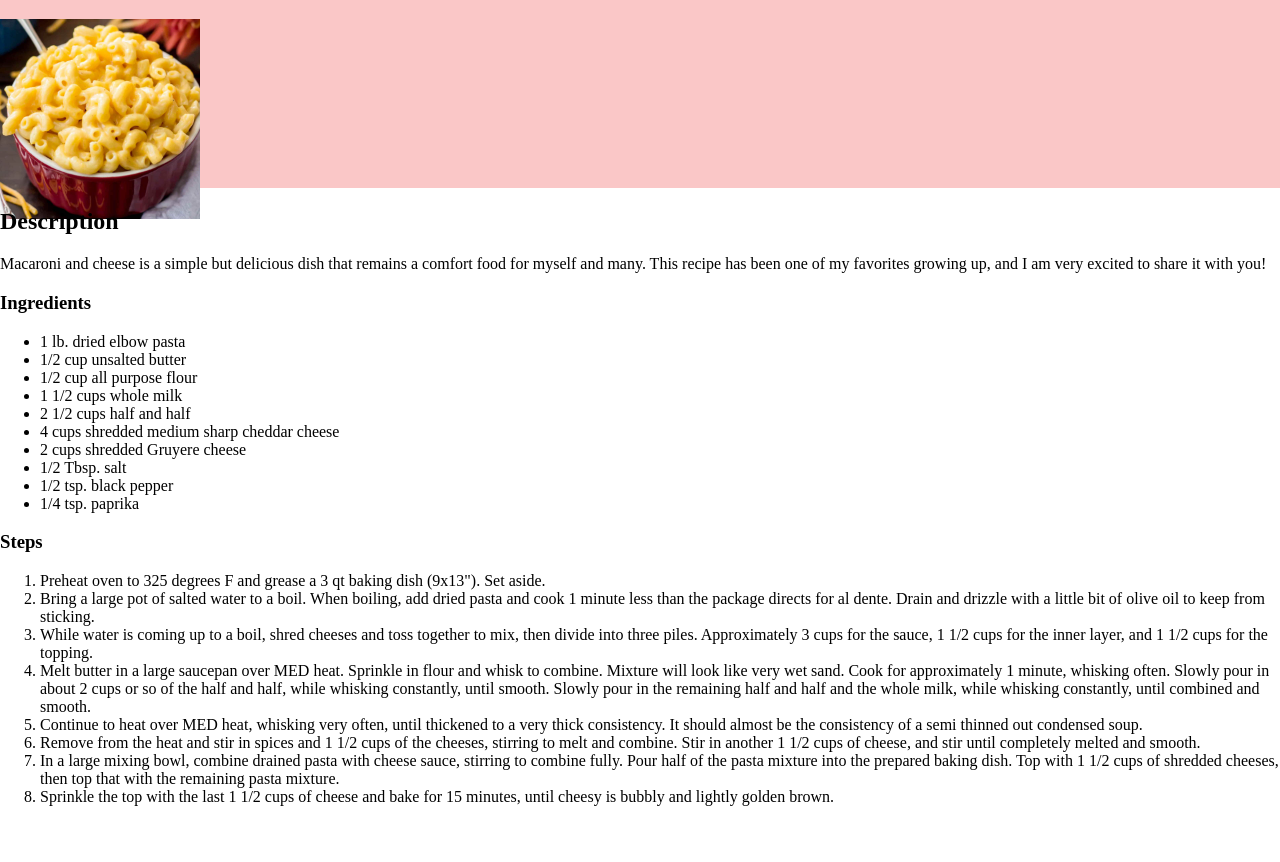
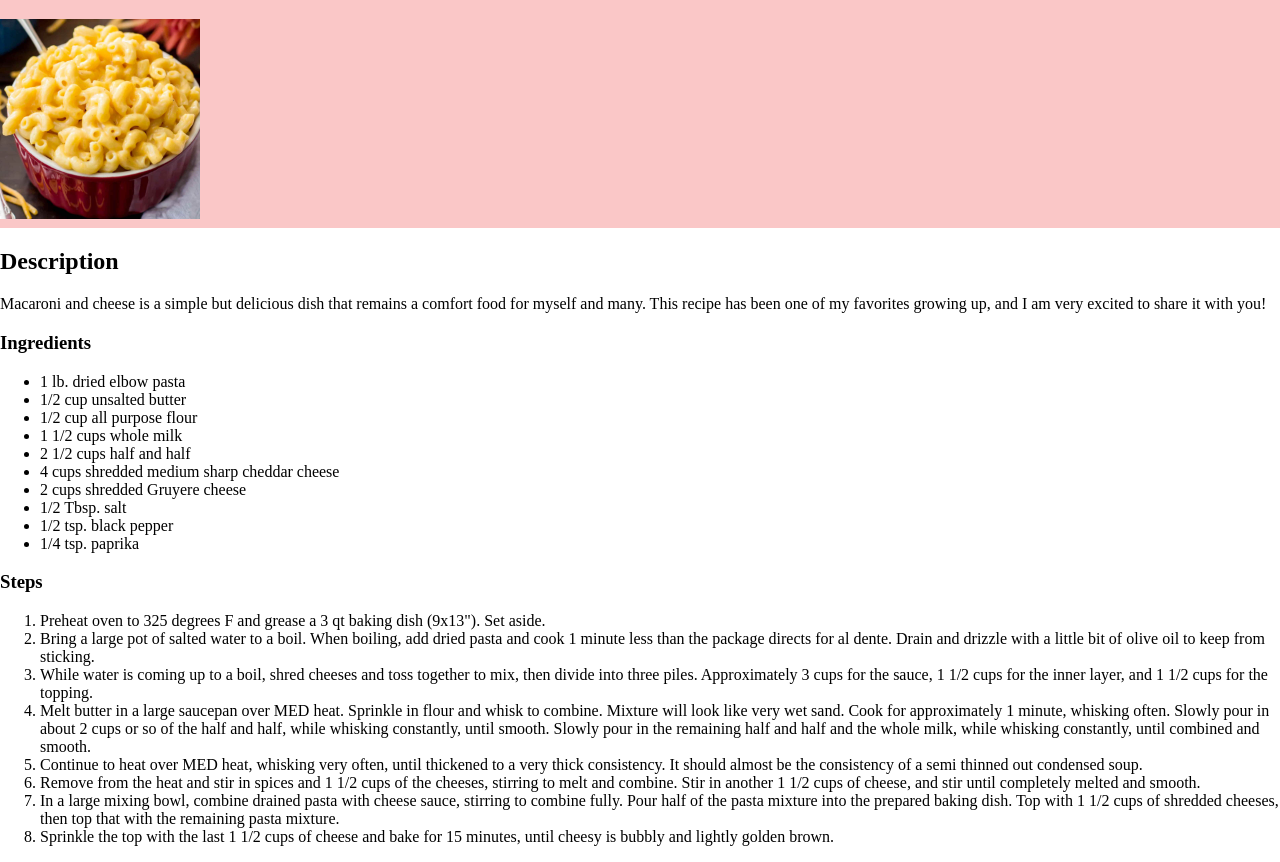
Before and after one commit to giabui/odin-recipes, a plain HTML site: page recipes/mac-cheese.html in a window 1280 px wide. Shown: the part 63-925 px from the top of the page. Before the commit the page ends 885 px from the top, so only its background shows below. Drawn offline with Linux system fonts and the light colour scheme.

Commit message:
style: Increase height of background
Increase height of background so that mac and cheese image can fit inside.

```diff
--- a/style.css
+++ b/style.css
@@ -5,6 +5,10 @@ body{
 .title{
     background-color: rgb(250, 199, 199);
     height: 230px;
+}
+
+.title.new-height{
+    height: 270px;
 }
 
 .main{
```
